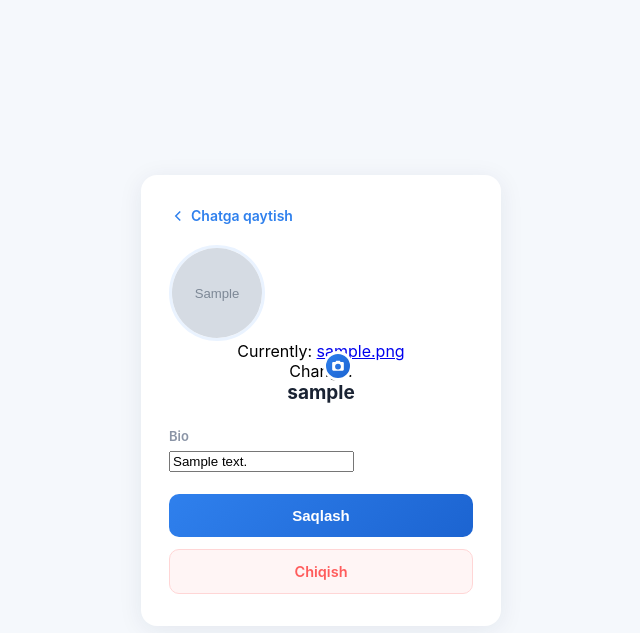
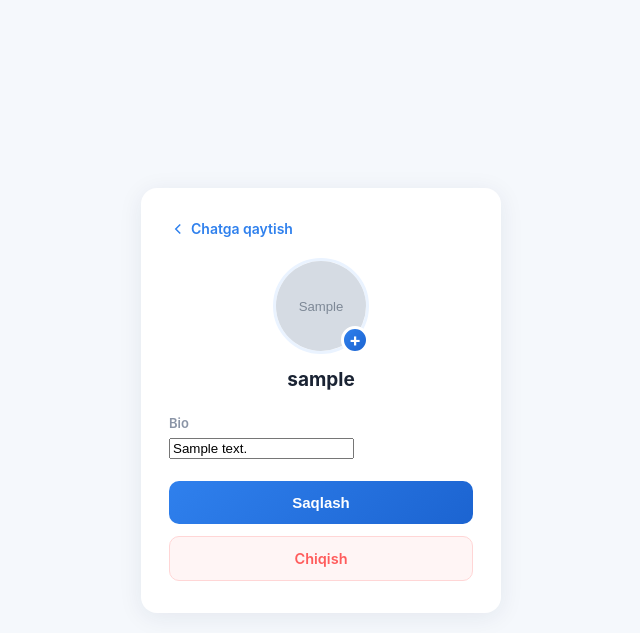
Before and after one commit to BitCraftr7/telegrammini, a Django app: page /profile/ in a window 1280 px wide. Shown: the top 633 px of the page, without its empty margins (319-959 px from the left). Run offline with Django 5.2, Linux system fonts and the light colour scheme; a user stored in the database is signed in; tables that the repository leaves empty hold one stand-in row (values such as "Sample post"); grey boxes marked "Sample" are stand-in pictures.

Commit message:
Profile islendi

```diff
--- a/chat/forms.py
+++ b/chat/forms.py
@@ -25,3 +25,6 @@ class ProfileForm(forms.ModelForm):
     class Meta:
         model = Profile
         fields = ['avatar', 'bio']
+        widgets = {
+            'avatar': forms.FileInput(),
+        }
--- a/chat/templates/chat/profile.html
+++ b/chat/templates/chat/profile.html
@@ -29,10 +29,12 @@
     .avatar-preview { width: 96px; height: 96px; border-radius: 50%; object-fit: cover; border: 3px solid #EAF3FF; display: block; }
     .avatar-wrap .cam-icon {
         position: absolute; bottom: 0; right: 0;
-        width: 30px; height: 30px; border-radius: 50%;
+        width: 28px; height: 28px; border-radius: 50%;
         background: linear-gradient(135deg, #2F80ED, #1C64D1);
         display: flex; align-items: center; justify-content: center;
         border: 3px solid #fff;
+        color: #fff; font-size: 18px; font-weight: 700; line-height: 1;
+        cursor: pointer;
     }
     .avatar-wrap .cam-icon svg { width: 14px; height: 14px; fill: #fff; }
     .avatar-wrap input[type="file"] { display: none; }
@@ -71,13 +73,11 @@
         <form method="post" enctype="multipart/form-data" id="profile-form">
             {% csrf_token %}
 
-            <label class="avatar-wrap" for="id_avatar">
-                <img class="avatar-preview" id="avatar-preview-img" src="{{ profile.avatar.url }}">
-                <span class="cam-icon">
-                    <svg viewBox="0 0 24 24"><path d="M9 3l-1.5 2H4a2 2 0 0 0-2 2v11a2 2 0 0 0 2 2h16a2 2 0 0 0 2-2V7a2 2 0 0 0-2-2h-3.5L15 3H9zm3 15a5 5 0 1 1 0-10 5 5 0 0 1 0 10z"/></svg>
-                </span>
-                {{ form.avatar }}
-            </label>
+            <div class="avatar-wrap" id="avatar-wrap">
+                <img class="avatar-preview" id="avatar-preview-img" src="{{ profile.avatar.url }}" onerror="this.src='https://api.dicebear.com/7.x/initials/svg?seed={{ request.user.username }}'">
+                <span class="cam-icon" id="cam-icon-btn">+</span>
+                <div style="display:none;">{{ form.avatar }}</div>
+            </div>
 
             <div class="username">{{ request.user.username }}</div>
 
@@ -96,6 +96,11 @@
         const avatarInput = document.querySelector('#id_avatar');
         const avatarPreview = document.querySelector('#avatar-preview-img');
         const profileForm = document.querySelector('#profile-form');
+        const camIconBtn = document.querySelector('#cam-icon-btn');
+
+        camIconBtn.addEventListener('click', function() {
+            avatarInput.click();
+        });
 
         avatarInput.addEventListener('change', function() {
             if (this.files && this.files[0]) {
```
